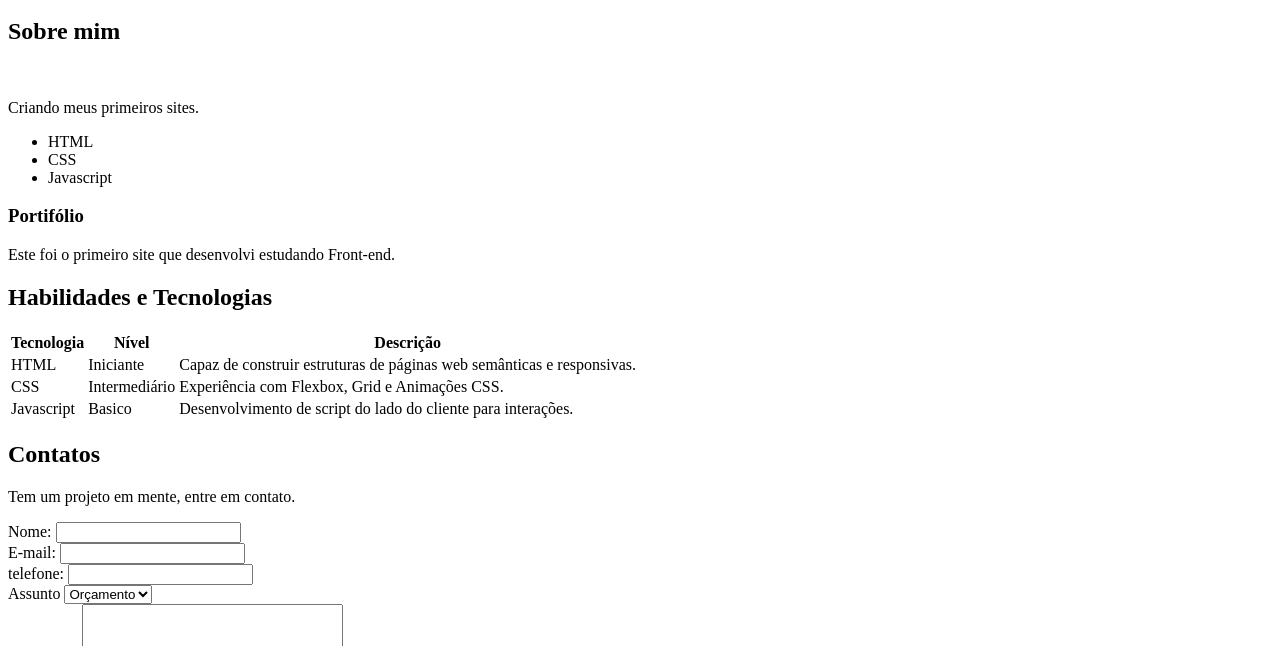
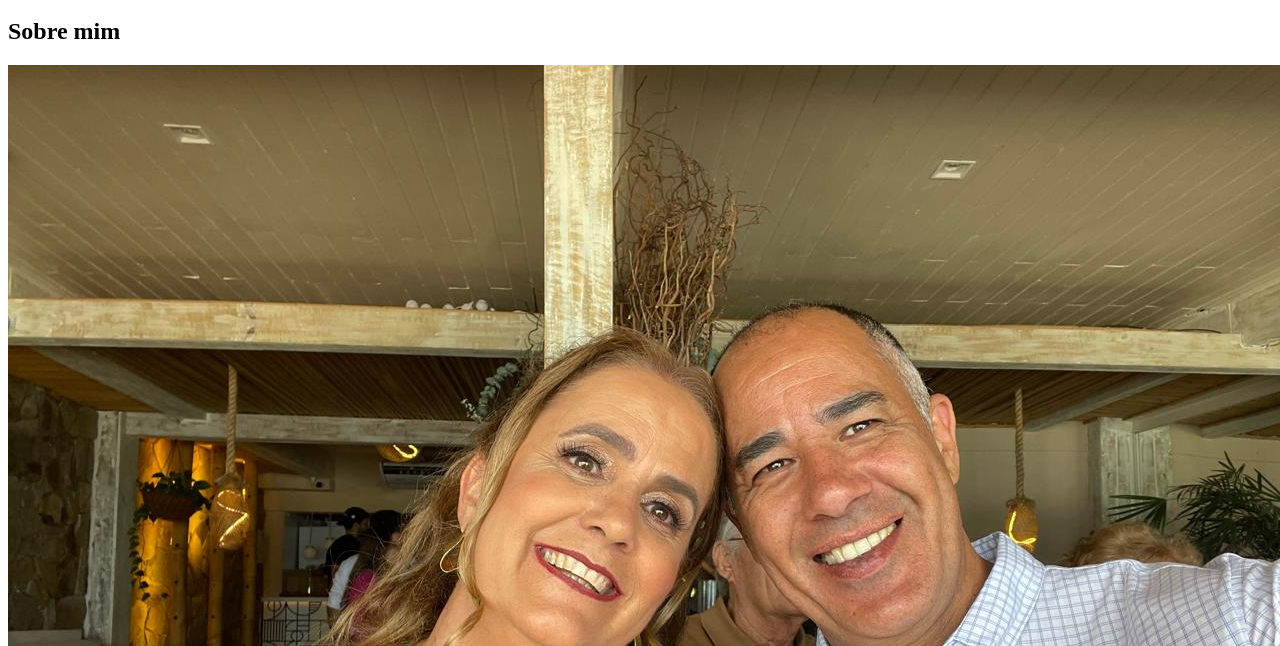
Before and after one commit to marcelooliveira8052668-cyber/meu-portifolio, a plain HTML site: page index.html in a window 1280 px wide. Shown: the part 154-800 px from the top of the page. Drawn offline with Linux system fonts and the light colour scheme.

Commit message:
Update index.html

```diff
--- a/index.html
+++ b/index.html
@@ -22,7 +22,7 @@
     </header>
     <section id="sobre">
       <h2>Sobre mim</h2>
-      <img src="imagem/foto.jpg" alt="" title="Imagem de perfil de Valentina e Marcelo">
+      <img src="foto.jpg" alt="" title="Imagem de perfil de Valentina e Marcelo">
       <article>
         <p>Criando meus primeiros sites.</p>
       </article>
```
